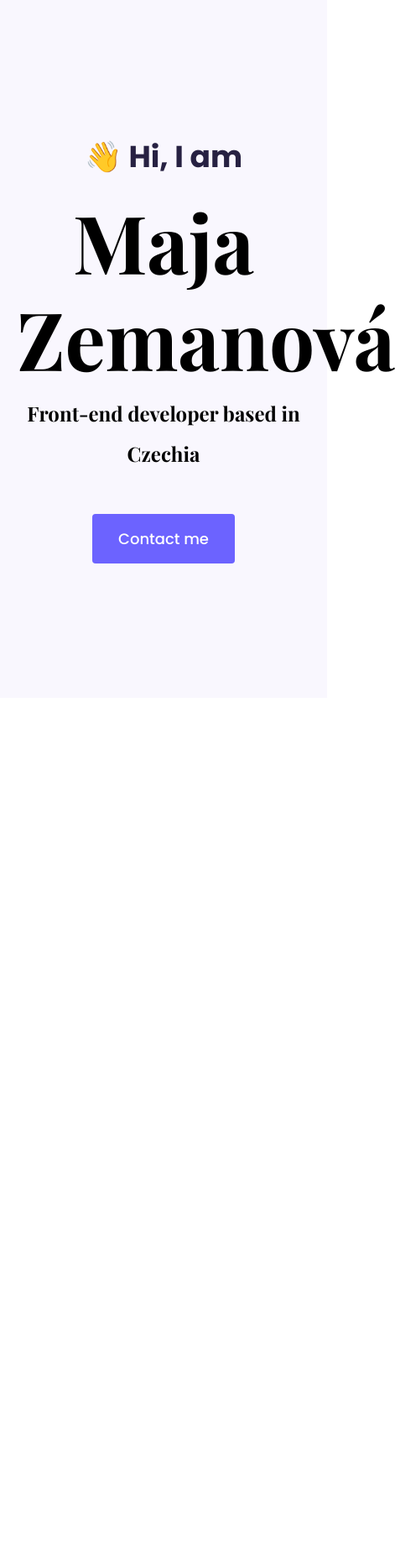
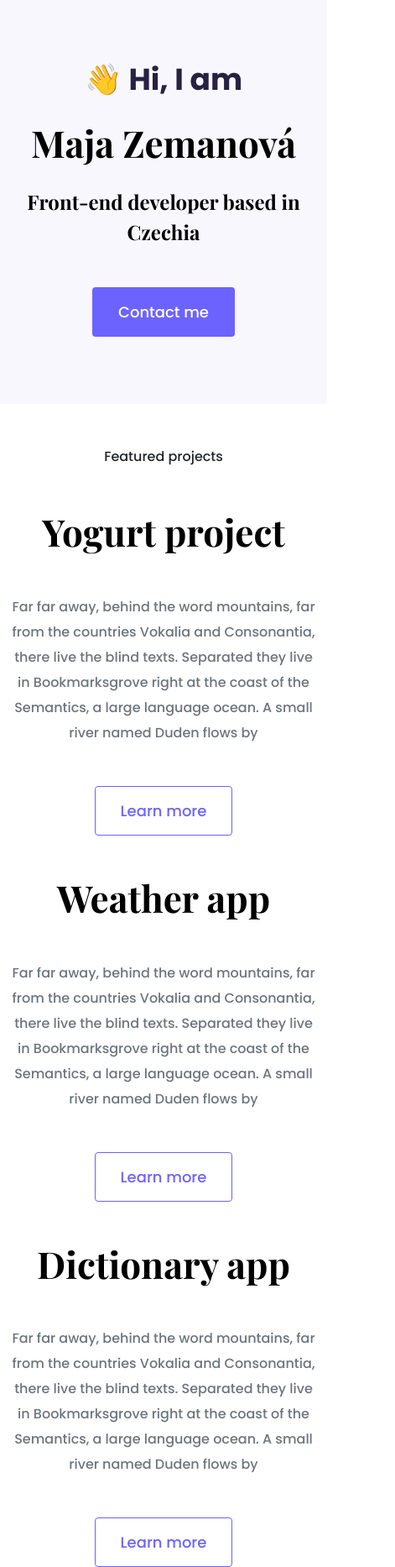
Before and after one commit to majo1ka/portfolio-project, a plain HTML site: page index.html in a window 390 px wide. Shown: the whole page at 84% size, 471 px wide, since content can reach past the window. Before the commit the page ends 844 px from the top, so only its background shows below. Drawn offline with nearby package versions, Linux system fonts and the light colour scheme.

Commit message:
Added homepage stuff

```diff
--- a/index.html
+++ b/index.html
@@ -38,5 +38,59 @@
         <a href="#" class="btn btn-branding">Contact me </a>
       </div>
     </div>
+    <p class="text-center m-5">Featured projects</p>
+    <div class="container">
+      <div class="row mb-5">
+        <div class="col d-none d-lg-block">
+          <img src="images/yogurt.png" class="img-fluid" alt="" />
+        </div>
+        <div class="col">
+          <div class="project-desc">
+            <h2 class="mb-5">Yogurt project</h2>
+            <p class="mb-5 text-muted">
+              Far far away, behind the word mountains, far from the countries
+              Vokalia and Consonantia, there live the blind texts. Separated
+              they live in Bookmarksgrove right at the coast of the Semantics, a
+              large language ocean. A small river named Duden flows by
+            </p>
+            <a href="" class="btn btn-branding-outline">Learn more</a>
+          </div>
+        </div>
+      </div>
+      <div class="row mb-5">
+        <div class="col">
+          <div class="project-desc">
+            <h2 class="mb-5">Weather app</h2>
+            <p class="mb-5 text-muted">
+              Far far away, behind the word mountains, far from the countries
+              Vokalia and Consonantia, there live the blind texts. Separated
+              they live in Bookmarksgrove right at the coast of the Semantics, a
+              large language ocean. A small river named Duden flows by
+            </p>
+            <a href="" class="btn btn-branding-outline">Learn more</a>
+          </div>
+        </div>
+        <div class="col d-none d-lg-block">
+          <img src="images/weather.png" class="img-fluid" alt="" />
+        </div>
+      </div>
+      <div class="row">
+        <div class="col d-none d-lg-block">
+          <img src="images/dictionary.png" class="img-fluid" alt="" />
+        </div>
+        <div class="col">
+          <div class="project-desc">
+            <h2 class="mb-5">Dictionary app</h2>
+            <p class="mb-5 text-muted">
+              Far far away, behind the word mountains, far from the countries
+              Vokalia and Consonantia, there live the blind texts. Separated
+              they live in Bookmarksgrove right at the coast of the Semantics, a
+              large language ocean. A small river named Duden flows by
+            </p>
+            <a href="" class="btn btn-branding-outline">Learn more</a>
+          </div>
+        </div>
+      </div>
+    </div>
   </body>
 </html>
--- a/style/portfolio.css
+++ b/style/portfolio.css
@@ -20,15 +20,21 @@ h6 {
 }
 h1 {
   font-size: 96px;
+  line-height: 1.5;
+}
+h2 {
+  font-size: 64px;
 }
 .hero h2 {
   font-family: var(--heading-font);
   font-weight: normal;
   font-size: 24px;
-  line-height: 2;
+  line-height: 1.5;
 }
 p {
   font-weight: normal;
+  font-size: 16px;
+  line-height: 30px;
 }
 .hero {
   background: var(--secondary-color);
@@ -49,3 +55,30 @@ p {
   line-height: 27px;
   padding: 15px 30px;
 }
+.btn-branding-outline {
+  border: 1px solid var(--primary-color);
+  border-radius: 4px;
+  color: var(--primary-color);
+  font-size: 18px;
+  line-height: 27px;
+  padding: 15px 30px;
+}
+.project-desc {
+  padding: 120px 60px;
+}
+@media (max-width: 900px) {
+  h2 {
+    font-size: 44px;
+  }
+  h1 {
+    font-size: 44px;
+    line-height: 2;
+  }
+  .hero {
+    padding: 80px 20px;
+  }
+  .project-desc {
+    padding: 0;
+    text-align: center;
+  }
+}
```
Also changed, not shown: images/dictionary.png (added), images/weather.png (added), images/yogurt.png (added), 2 other files.
